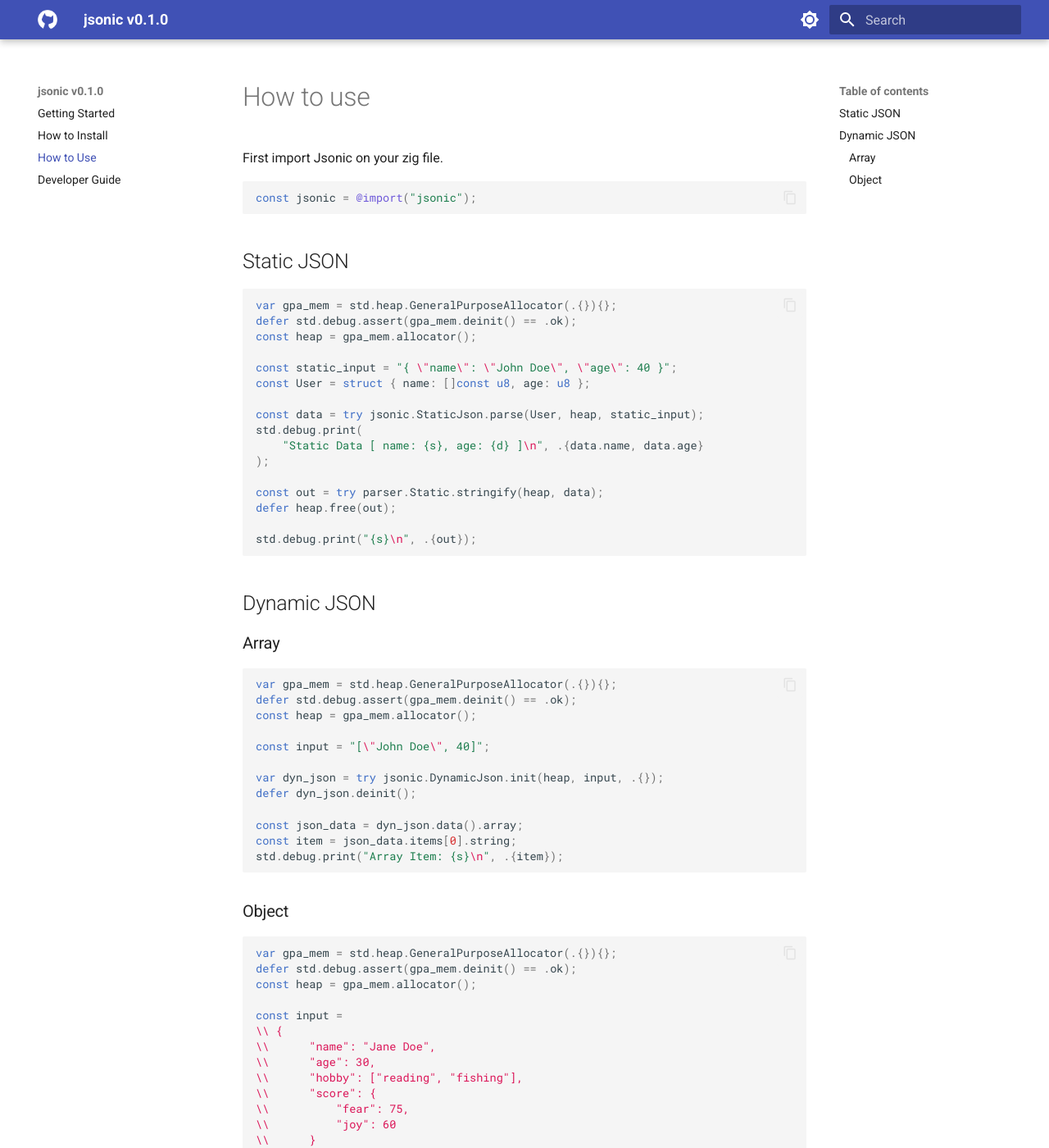
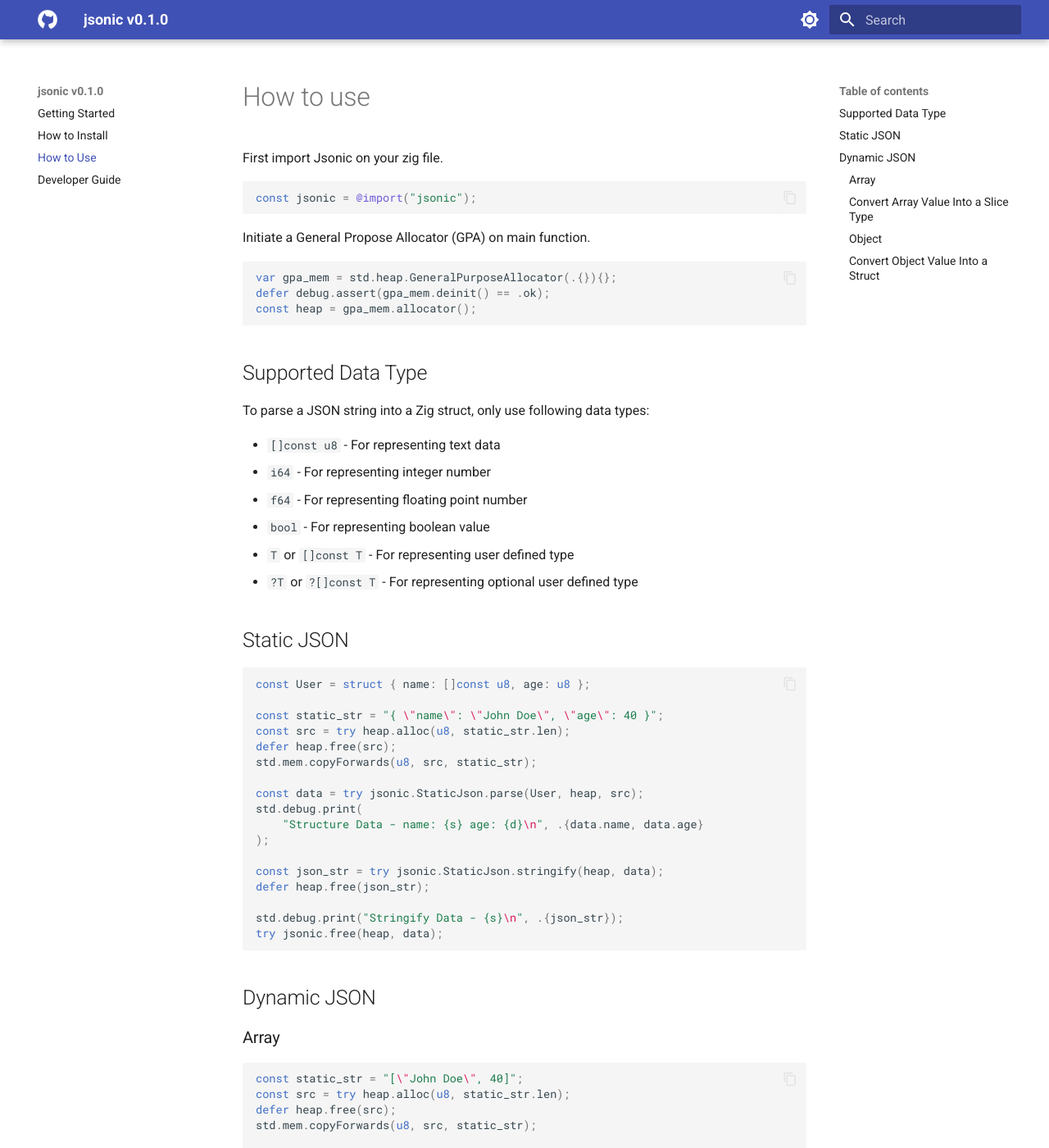
Before and after one commit to bitlaab-bolt/jsonic, an MkDocs documentation site: the page built from docs/usage.md, in a window 1280 px wide and 1400 px high. Shown: the whole window at 82% size. Built offline with MkDocs 1.6.1 and Material for MkDocs 9.7.7, drawn with Linux system fonts in a browser that asks for light colours; some of the changed text lies outside the part shown.

````diff
--- a/docs/usage.md
+++ b/docs/usage.md
@@ -6,25 +6,45 @@ First import Jsonic on your zig file.
 const jsonic = @import("jsonic");
 ```
 
+Initiate a General Propose Allocator (GPA) on main function.
+
+```zig
+var gpa_mem = std.heap.GeneralPurposeAllocator(.{}){};
+defer debug.assert(gpa_mem.deinit() == .ok);
+const heap = gpa_mem.allocator();
+```
+
+## Supported Data Type
+
+To parse a JSON string into a Zig struct, only use following data types:
+
+- `[]const u8` - For representing text data
+- `i64` - For representing integer number
+- `f64` - For representing floating point number
+- `bool` - For representing boolean value
+- `T` or `[]const T` - For representing user defined type
+- `?T` or `?[]const T` - For representing optional user defined type
+
 ## Static JSON
 
 ```zig
-var gpa_mem = std.heap.GeneralPurposeAllocator(.{}){};
-defer std.debug.assert(gpa_mem.deinit() == .ok);
-const heap = gpa_mem.allocator();
-
-const static_input = "{ \"name\": \"John Doe\", \"age\": 40 }";
 const User = struct { name: []const u8, age: u8 };
 
-const data = try jsonic.StaticJson.parse(User, heap, static_input);
+const static_str = "{ \"name\": \"John Doe\", \"age\": 40 }";
+const src = try heap.alloc(u8, static_str.len);
+defer heap.free(src);
+std.mem.copyForwards(u8, src, static_str);
+
+const data = try jsonic.StaticJson.parse(User, heap, src);
 std.debug.print(
-    "Static Data [ name: {s}, age: {d} ]\n", .{data.name, data.age}
+    "Structure Data - name: {s} age: {d}\n", .{data.name, data.age}
 );
 
-const out = try parser.Static.stringify(heap, data);
-defer heap.free(out);
+const json_str = try jsonic.StaticJson.stringify(heap, data);
+defer heap.free(json_str);
 
-std.debug.print("{s}\n", .{out});
+std.debug.print("Stringify Data - {s}\n", .{json_str});
+try jsonic.free(heap, data);
 ```
 
 ## Dynamic JSON
@@ -32,46 +52,110 @@ std.debug.print("{s}\n", .{out});
 ### Array
 
 ```zig
-var gpa_mem = std.heap.GeneralPurposeAllocator(.{}){};
-defer std.debug.assert(gpa_mem.deinit() == .ok);
-const heap = gpa_mem.allocator();
+const static_str = "[\"John Doe\", 40]";
+const src = try heap.alloc(u8, static_str.len);
+defer heap.free(src);
+std.mem.copyForwards(u8, src, static_str);
 
-const input = "[\"John Doe\", 40]";
-
-var dyn_json = try jsonic.DynamicJson.init(heap, input, .{});
+var dyn_json = try jsonic.DynamicJson.init(heap, src, .{});
 defer dyn_json.deinit();
 
 const json_data = dyn_json.data().array;
-const item = json_data.items[0].string;
-std.debug.print("Array Item: {s}\n", .{item});
+const item_1 = json_data.items[0].string;
+const item_2 = json_data.items[1].integer;
+std.debug.print("Array Item - Name: {s} Age: {}\n", .{item_1, item_2});
+```
+
+### Convert Array Value Into a Slice Type
+
+**Remarks:** Unlike JSON array, `jsonic` only supports array with same type. e.g., `[]const User` or `[]const ?User`.
+
+```zig
+const SliceType = []const[]const u8;
+const static_str = "[\"John Doe\", \"Jane Doe\"]";
+const src = try heap.alloc(u8, static_str.len);
+defer heap.free(src);
+std.mem.copyForwards(u8, src, static_str);
+
+var dyn_json = try jsonic.DynamicJson.init(heap, src, .{});
+defer dyn_json.deinit();
+
+const value = dyn_json.data();
+const result = try jsonic.DynamicJson.parseInto(SliceType, heap, value);
+const str = try jsonic.StaticJson.stringify(heap, result);
+defer heap.free(str);
+
+debug.print("Stringify Result:\n{s}\n", .{str});
+try jsonic.free(heap, result);
 ```
 
 ### Object
 
 ```zig
-var gpa_mem = std.heap.GeneralPurposeAllocator(.{}){};
-defer std.debug.assert(gpa_mem.deinit() == .ok);
-const heap = gpa_mem.allocator();
-
-const input =
+const static_str =
 \\ {
 \\      "name": "Jane Doe",
 \\      "age": 30,
 \\      "hobby": ["reading", "fishing"],
-\\      "score": {
+\\      "feelings": {
 \\          "fear": 75,
-\\          "joy": 60
+\\          "joy": 25
 \\      }
 \\ }
 ;
 
-var dyn_json = try jsonic.DynamicJson.init(heap, input, .{});
-defer dyn_json.deinit();
+const static_input = try heap.alloc(u8, static_str.len);
+mem.copyForwards(u8, static_input, static_str);
+defer heap.free(static_input);
 
-const json_data = dyn_json.data().object;
-const joy = json_data.get("score").?.object.get("joy").?.integer;
-std.debug.print("Joy: {d}\n", .{joy});
+var json_value = try jsonic.DynamicJson.init(heap, static_input, .{});
+defer json_value.deinit();
 
-const hobby = json_data.get("hobby").?.array.items[1].string;
-std.debug.print("Hobby: {s}\n", .{hobby});
+const value = json_value.data().object;
+const joy = value.get("feelings").?.object.get("joy").?.integer;
+std.debug.print("Joy: {d}\t", .{joy});
+
+const hobby = value.get("hobby").?.array.items[1].string;
+std.debug.print("Hobby: {s}\n\n", .{hobby});
 ```
+
+### Convert Object Value Into a Struct
+
+
+```zig
+const Feelings = struct { fear: i64, joy: i64 };
+
+const User = struct {
+    name: []const u8,
+    age: i64,
+    hobby: []const[]const u8,
+    feelings: Feelings,
+};
+
+const static_str =
+\\ {
+\\      "name": "Jane Doe",
+\\      "age": 30,
+\\      "hobby": ["reading", "fishing"],
+\\      "feelings": {
+\\          "fear": 75,
+\\          "joy": 25
+\\      }
+\\ }
+;
+
+const static_input = try heap.alloc(u8, static_str.len);
+mem.copyForwards(u8, static_input, static_str);
+defer heap.free(static_input);
+
+var json_value = try jsonic.DynamicJson.init(heap, static_input, .{});
+defer json_value.deinit();
+
+const src = json_value.data();
+const result = try jsonic.DynamicJson.parseInto(User, heap, src);
+const str = try jsonic.StaticJson.stringify(heap, result);
+defer heap.free(str);
+
+debug.print("Stringify Result:\n{s}\n", .{str});
+try jsonic.free(heap, result);
+```
````
Also changed, not shown: CHANGELOG.md (+19 -0 lines), README.md (+1 -1 lines), docs/index.md (+1 -1 lines), 6 other files.
